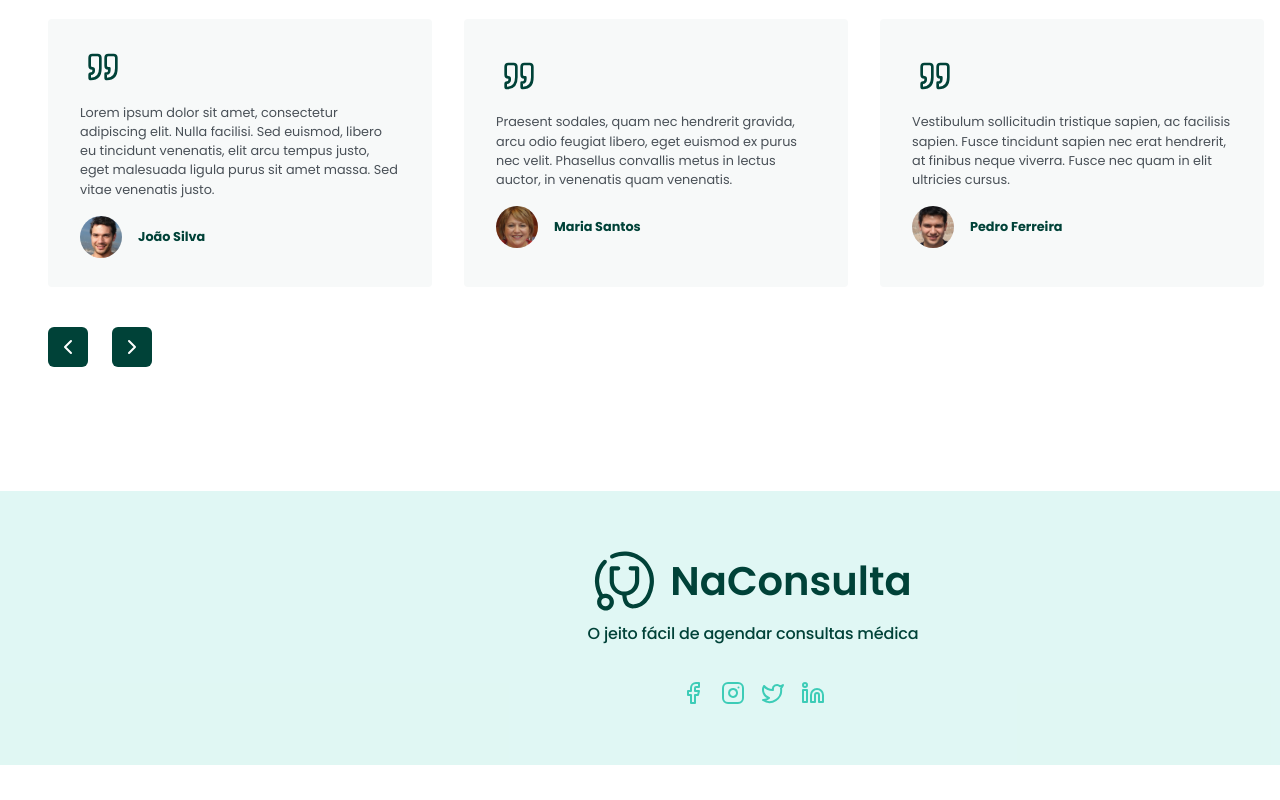
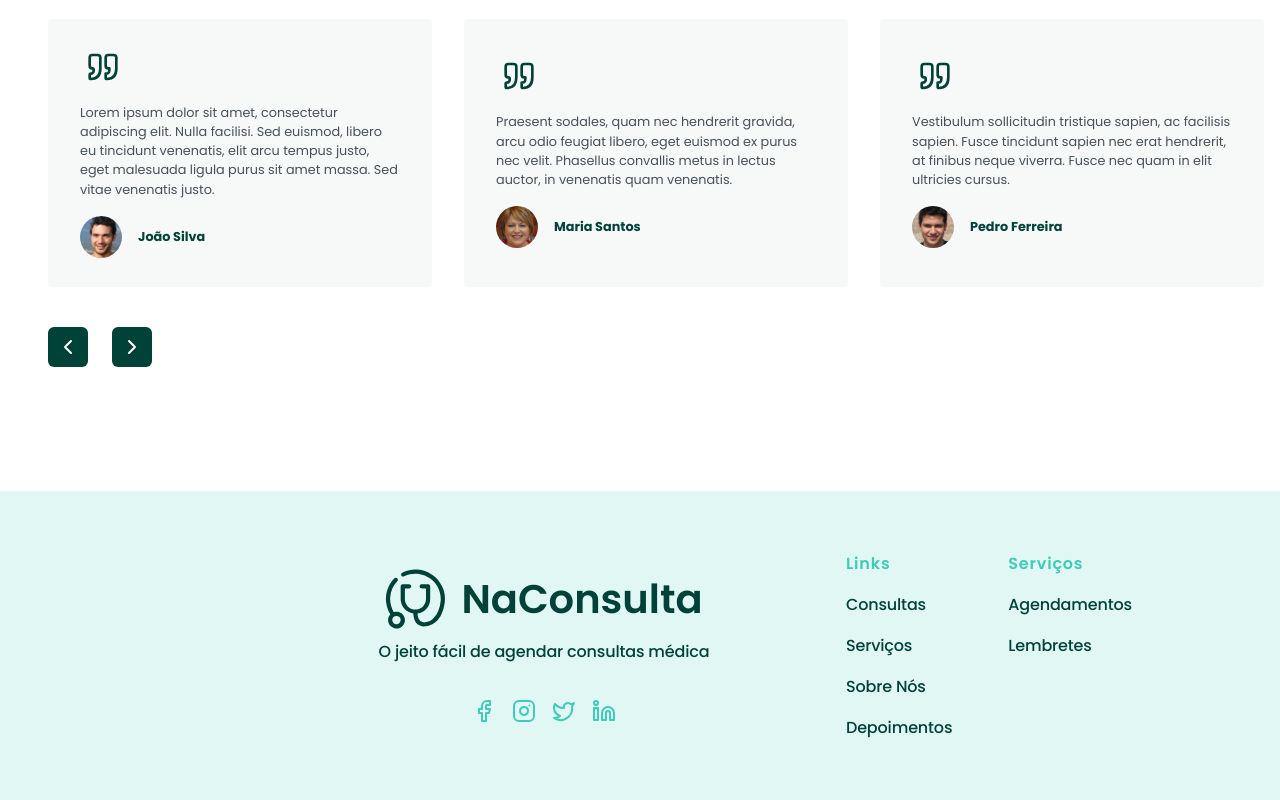
Before and after one commit to Achette/Na_Consulta_NEXT, a Next.js app: page / in a window 1280 px wide. Shown: the part 2366-3166 px from the top of the page. Before the commit the page ends 3131 px from the top, so only its background shows below. Built offline with nearby package versions, Linux system fonts and the light colour scheme.

Commit message:
feat(TASK-0016): seção footer menu

```diff
--- /dev/null
+++ b/src/components/Footer/Menu/index.tsx
@@ -0,0 +1,20 @@
+import { MenuBox, MenuContainer, MenuLink, MenuTitle } from './styles'
+
+export const Menu = () => {
+  return (
+    <MenuContainer>
+      <MenuBox>
+        <MenuTitle>Links</MenuTitle>
+        <MenuLink href="#appointment">Consultas</MenuLink>
+        <MenuLink href="#service">Serviços</MenuLink>
+        <MenuLink href="#about">Sobre Nós</MenuLink>
+        <MenuLink href="#depositions">Depoimentos</MenuLink>
+      </MenuBox>
+      <MenuBox>
+        <MenuTitle>Serviços</MenuTitle>
+        <MenuLink>Agendamentos</MenuLink>
+        <MenuLink>Lembretes</MenuLink>
+      </MenuBox>
+    </MenuContainer>
+  )
+}
--- /dev/null
+++ b/src/components/Footer/Menu/styles.ts
@@ -0,0 +1,29 @@
+import styled from 'styled-components'
+
+type MenuChildren = {
+  children: string
+}
+
+export const MenuContainer = styled.div`
+  max-width: 18rem;
+  display: flex;
+  gap: 3.5rem;
+`
+export const MenuBox = styled.div`
+  display: flex;
+  flex-direction: column;
+  gap: 1rem;
+`
+export const MenuTitle = styled.strong<MenuChildren>`
+  color: ${(props) => props.theme['green-300']};
+  font-size: 1rem;
+  font-weight: 600;
+  letter-spacing: 0.05rem;
+`
+export const MenuLink = styled.a<MenuChildren>`
+  color: ${(props) => props.theme['green-700']};
+  font-size: 1rem;
+  font-weight: 500;
+  letter-spacing: -0.01rem;
+  text-decoration: none;
+`
--- a/src/components/Footer/index.tsx
+++ b/src/components/Footer/index.tsx
@@ -1,11 +1,13 @@
+import { Menu } from './Menu'
 import { Social } from './Social'
 import { SectionFooterBox, SectionFooterContainer } from './styles'
 
 export const Footer = () => {
   return (
-    <SectionFooterContainer>
+    <SectionFooterContainer id="talkUs">
       <SectionFooterBox>
         <Social />
+        <Menu />
       </SectionFooterBox>
     </SectionFooterContainer>
   )
```
